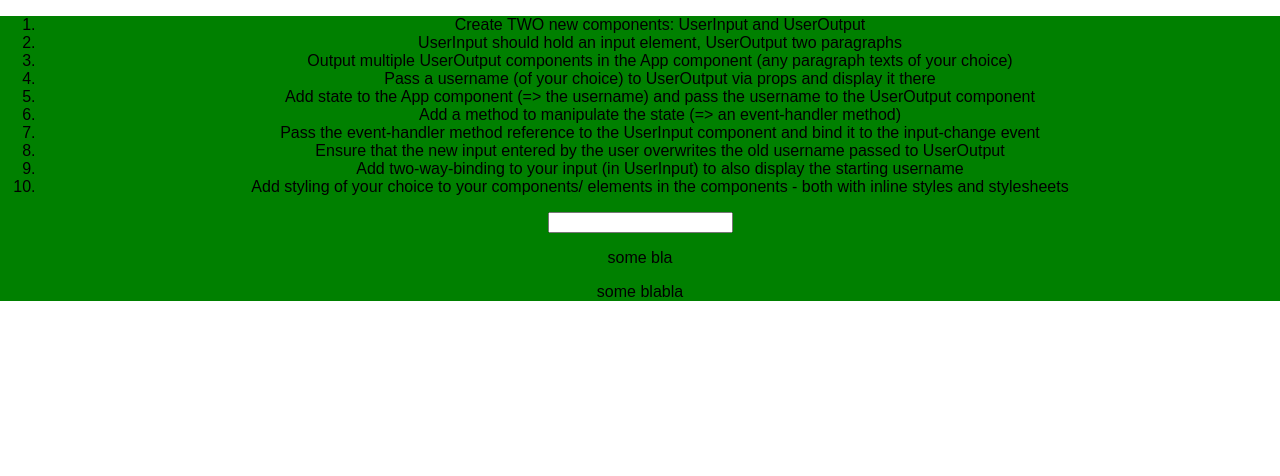
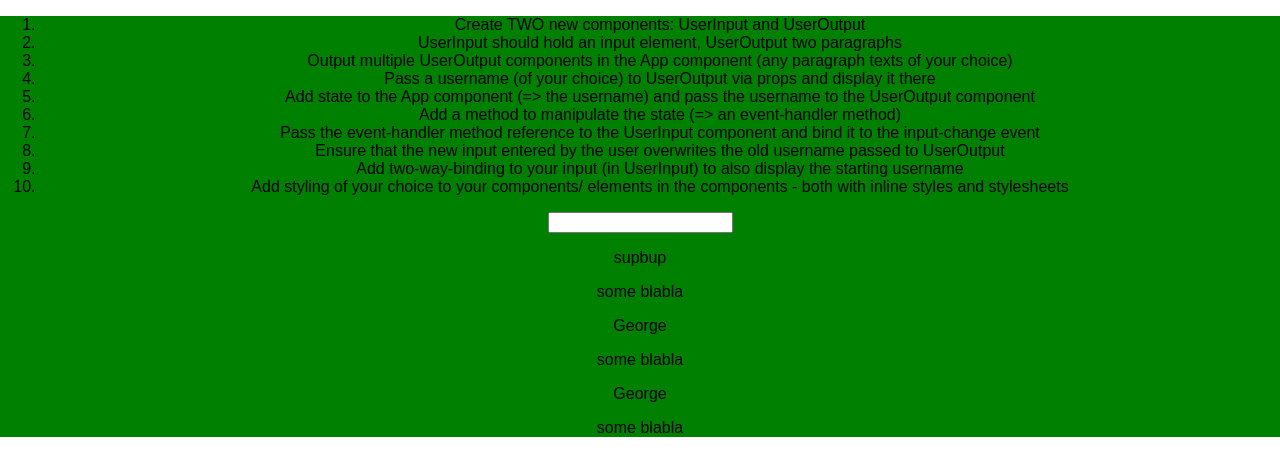
Before and after one commit to George1Meshveliani/weight-control-app, a React (Create React App) app: page / in a window 1280 px wide. Shown: the top 476 px of the page. Built offline with nearby package versions, Linux system fonts and the light colour scheme.

Commit message:
Add Input

```diff
--- a/src/App.js
+++ b/src/App.js
@@ -5,6 +5,13 @@ import UserInput from './UserInput/UserInput';
 import UserOutput from './UserOutput/UserOutput';
 
 class App extends Component {
+    state = {
+      username: 'supbup'
+    }
+
+    usernameChangedHandler = (event) => {
+        this.setState({username: event.target.value})
+    }
 
 
   render() {
@@ -22,8 +29,10 @@ class App extends Component {
           <li>Add two-way-binding to your input (in UserInput) to also display the starting username</li>
           <li>Add styling of your choice to your components/ elements in the components - both with inline styles and stylesheets</li>
         </ol>
-        <UserInput />
-        <UserOutput />
+        <UserInput changed={this.usernameChangedHandler}/>
+        <UserOutput userName={this.state.username} />
+        <UserOutput userName="George" />
+        <UserOutput userName="George" />
       </div>
     );
   }
--- a/src/UserInput/UserInput.js
+++ b/src/UserInput/UserInput.js
@@ -1,7 +1,7 @@
 import React from 'react';
 
-const userInput = () => {
-    return <input type="text" />
+const userInput = (props) => {
+    return <input type="text" onChange={props.changed}/>
 }
 
 export default userInput;
--- a/src/UserOutput/UserOutput.js
+++ b/src/UserOutput/UserOutput.js
@@ -1,10 +1,10 @@
 import React from 'react';
 
-const userOutput = () => {
+const userOutput = (props) => {
     return (
         <div>
             <p>
-                some bla
+                {props.userName}
             </p>
             <p>
                 some blabla
```
